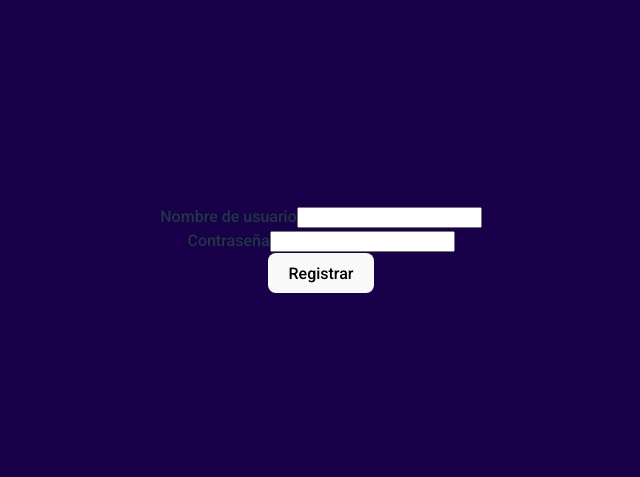
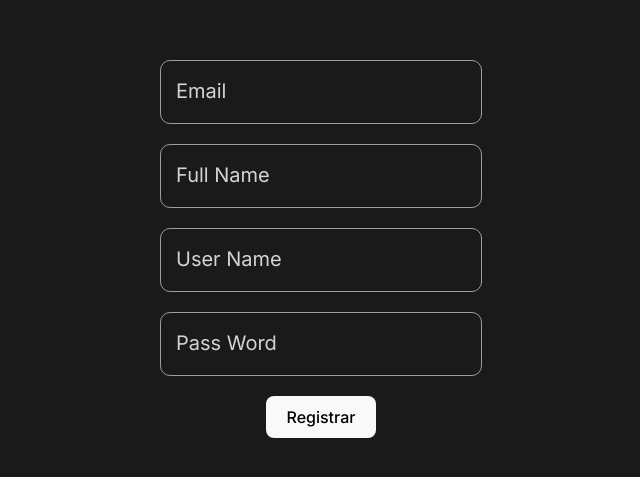
Before and after one commit to JhonattanEscorihuela/UserAuthApp, a React (Vite) app in the folder Client/: page /register in a window 1280 px wide. Shown: the part 151-628 px from the top of the page, without its empty margins (319-959 px from the left). Built offline with nearby package versions, Linux system fonts and the light colour scheme.

Commit message:
styles for register

```diff
--- a/Client/index.html
+++ b/Client/index.html
@@ -5,7 +5,7 @@
   <meta charset="UTF-8" />
   <link rel="icon" type="image/svg+xml" href="/vite.svg" />
   <meta name="viewport" content="width=device-width, initial-scale=1.0" />
-  <title>Vite + React</title>
+  <title>User Auth App</title>
 </head>
 
 <body>
--- a/Client/src/components/LoginSingup/LoginSingUp.jsx
+++ b/Client/src/components/LoginSingup/LoginSingUp.jsx
@@ -1,5 +1,5 @@
 import React, { useState } from 'react';
-import './LoginSingup.css';
+// import './LoginSingup.css';
 
 const LoginSignup = () => {
     const [isLoginForm, setIsLoginForm] = useState(true);
--- a/Client/src/components/Register/Register.jsx
+++ b/Client/src/components/Register/Register.jsx
@@ -1,10 +1,13 @@
 import { useState } from 'react';
 import { useDispatch } from 'react-redux';
 import { registerUser } from '../../redux/actions/authActions';
+import './Register.styles.css'
 
 const Register = () => {
     const dispatch = useDispatch();
     const [formData, setFormData] = useState({
+        email: '',
+        fullname: '',
         username: '',
         password: ''
     });
@@ -21,6 +24,8 @@ const Register = () => {
         e.preventDefault();
         dispatch(registerUser(formData));
         setFormData({
+            email: '',
+            fullname: '',
             username: '',
             password: ''
         })
@@ -29,15 +34,26 @@ const Register = () => {
     return (
         <div>
             <form onSubmit={handleSubmit}>
-                <div>
-                    <label htmlFor="username">Nombre de usuario</label>
-                    <input type="text" id='username' name='username' value={formData.username} onChange={handleChange} />
+
+                <div className="input-group">
+                    <input className="input" required autoComplete="off" type="text" name="email" id="email" value={formData.email} onChange={handleChange} />
+                    <label className="label" htmlFor="email">Email</label>
                 </div>
-                <div>
-                    <label htmlFor="password">Contraseña</label>
-                    <input type="password" id='password' name='password' value={formData.password} onChange={handleChange} />
+                <div className="input-group">
+                    <input className="input" required autoComplete="off" type="text" name="fullname" id="fullname" value={formData.fullname} onChange={handleChange} />
+                    <label className="label" htmlFor="fullname">Full Name</label>
                 </div>
-                <button type="submit">Registrar</button>
+                <div className="input-group">
+                    <input className="input" required autoComplete="off" type="text" name="username" id="username" value={formData.username} onChange={handleChange} />
+                    <label className="label" htmlFor="username">User Name</label>
+                </div>
+                <div className="input-group">
+                    <input className="input" required autoComplete="off" type="password" name="password" id="password" value={formData.password} onChange={handleChange} />
+                    <label className="label" htmlFor="password">Pass Word</label>
+                </div>
+
+                <button type="submit"  >Registrar</button>
+
             </form>
         </div>
     );
--- /dev/null
+++ b/Client/src/components/Register/Register.styles.css
@@ -0,0 +1,54 @@
+@import url("https://fonts.googleapis.com/css2?family=Inter:wght@400;500&display=swap");
+
+*,
+*::before,
+*::after {
+    margin: 0;
+    padding: 0;
+    box-sizing: border-box;
+}
+
+body {
+    font-family: Inter, sans-serif;
+    height: 100vh;
+    background-color: #1a1a1a;
+    display: flex;
+    justify-content: center;
+    align-items: center;
+}
+
+.input-group {
+    font-size: 1.25rem;
+    position: relative;
+    --primary: #2196f3;
+    margin-bottom: 20px;
+}
+
+.input {
+    all: unset;
+    color: #fefefe;
+    padding: 1rem;
+    border: 1px solid #9e9e9e;
+    border-radius: 10px;
+    transition: 150ms cubic-bezier(0.4, 0, 0.2, 1);
+}
+
+.label {
+    position: absolute;
+    top: 1rem;
+    left: 1rem;
+    color: #d4d4d4;
+    pointer-events: none;
+    transition: 150ms cubic-bezier(0.4, 0, 0.2, 1);
+}
+
+.input:focus {
+    border: 1px solid var(--primary);
+}
+
+.input:is(:focus, :valid)~label {
+    transform: translateY(-120%) scale(0.7);
+    background-color: #1a1a1a;
+    padding-inline: 0.3rem;
+    color: var(--primary);
+}
```
